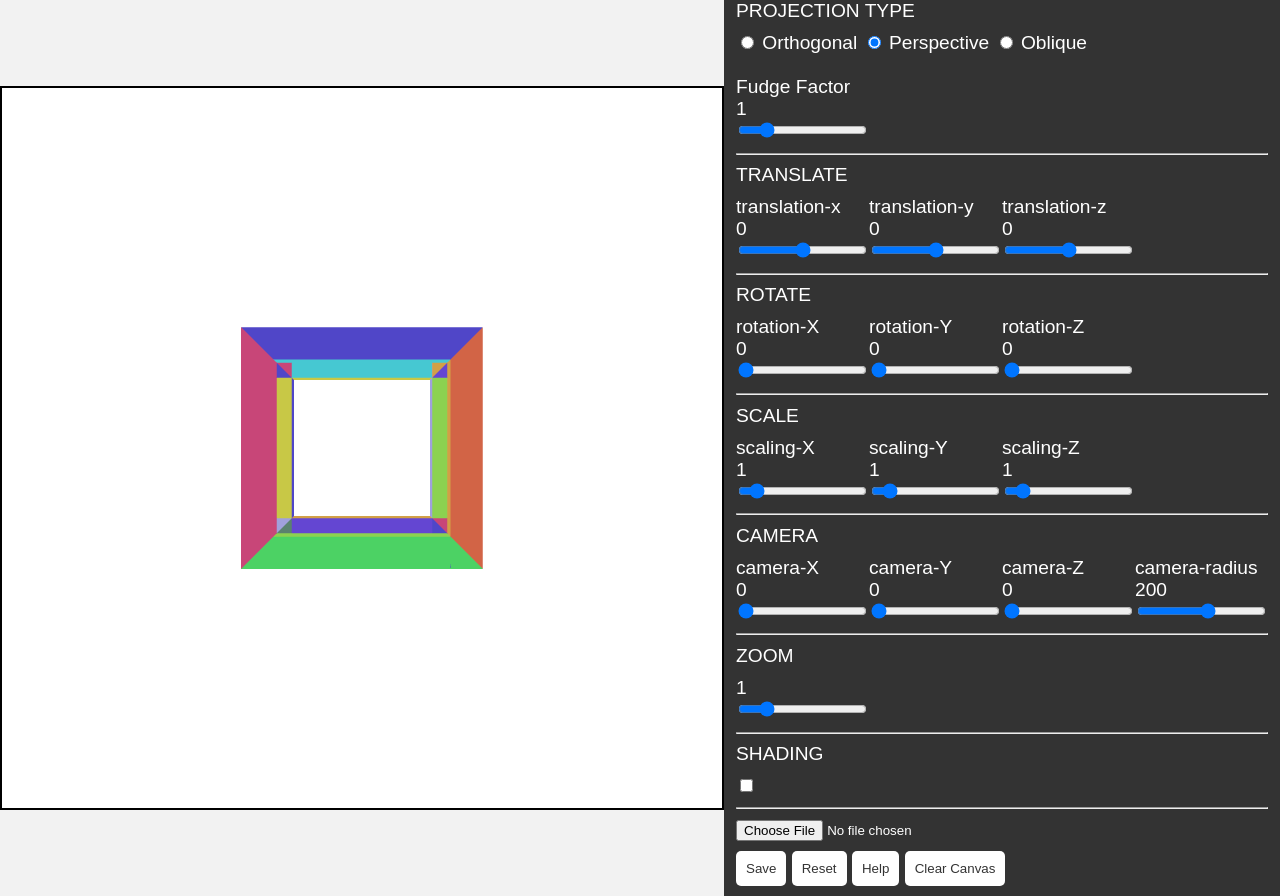
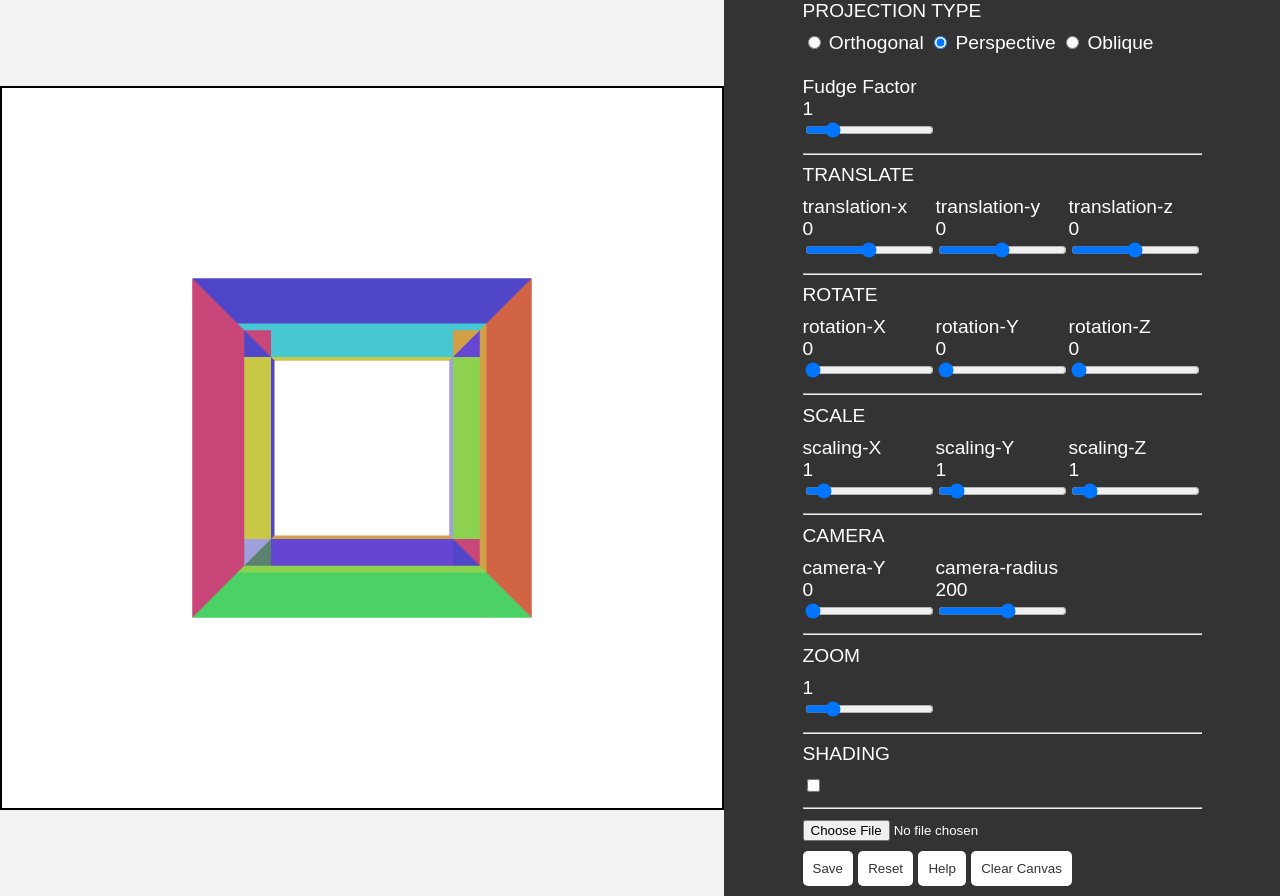
Before and after one commit to airathalca/IF3260_Tugas2_K02_G19, a plain HTML site: page index.html in a window 1280 px wide. Drawn offline with Linux system fonts and the light colour scheme.

Commit message:
change cam to Y only

```diff
--- a/index.html
+++ b/index.html
@@ -199,19 +199,9 @@
         <div class="tools-label">CAMERA</div>
         <div class="tools">
           <div class="outer">
-            <div class="label">camera-X</div>
-            <div id="value-cameraX"></div>
-            <input id="slider-cameraX" type="range" min="0" max="360" step="1"/>
-          </div>
-          <div class="outer">
             <div class="label">camera-Y</div>
             <div id="value-cameraY"></div>
             <input id="slider-cameraY" type="range" min="0" max="360" step="1"/>
-          </div>
-          <div class="outer">
-            <div class="label">camera-Z</div>
-            <div id="value-cameraZ"></div>
-            <input id="slider-cameraZ" type="range" min="0" max="360" step="1"/>
           </div>
           <div class="outer">
             <div class="label">camera-radius</div>
--- a/scripts/main.js
+++ b/scripts/main.js
@@ -29,7 +29,7 @@ window.onclick = function(event) {
     rotation: [degToRad(0), degToRad(0), degToRad(0)],
     scale: [1, 1, 1],
     zoom: 1.0,
-    cameraAngleRadians: [degToRad(0), degToRad(0), degToRad(0)],
+    cameraAngleRadians: degToRad(0),
     cameraRadius: 200.0,
     shading: false,
     center: centerpoint(defaultHollow),
@@ -43,7 +43,7 @@ window.onclick = function(event) {
     rotation: [degToRad(0), degToRad(0), degToRad(0)],
     scale: [1, 1, 1],
     zoom: 1.0,
-    cameraAngleRadians: [degToRad(0), degToRad(0), degToRad(0)],
+    cameraAngleRadians: degToRad(0),
     cameraRadius: 200.0,
     fudgeFactor: 1,
     projType: "perspective",
@@ -63,9 +63,7 @@ window.onclick = function(event) {
   slider.slider_scaleY.oninput = updateScale(1);
   slider.slider_scaleZ.oninput = updateScale(2);
   slider.slider_zoom.oninput = updateZoom();
-  slider.slider_cameraX.oninput = updateCameraAngle(0);
-  slider.slider_cameraY.oninput = updateCameraAngle(1);
-  slider.slider_cameraZ.oninput = updateCameraAngle(2);
+  slider.slider_cameraY.oninput = updateCameraAngle();
   slider.slider_cameraR.oninput = updateCameraRadius();
   slider.slider_fudgeFactor.oninput = updateFudgeFactor();
 
@@ -190,17 +188,12 @@ window.onclick = function(event) {
     };
   }
 
-  function updateCameraAngle(index) {
+  function updateCameraAngle() {
     return function(event) {
       var angleInDegrees = event.target.value;
       var angleInRadians = angleInDegrees * Math.PI / 180;
-      params.cameraAngleRadians[index] = angleInRadians;
-      if (index == 0)
-        value.value_cameraX.innerHTML = angleInDegrees;
-      else if (index == 1)
-        value.value_cameraY.innerHTML = angleInDegrees;
-      else
-        value.value_cameraZ.innerHTML = angleInDegrees;
+      params.cameraAngleRadians = angleInRadians;
+      value.value_cameraY.innerHTML = angleInDegrees;
       modelViewMatrix = drawScene(gl, params);
     };
   }
@@ -232,9 +225,7 @@ window.onclick = function(event) {
     value.value_scaleY.innerHTML = defParams.scale[1];
     value.value_scaleZ.innerHTML = defParams.scale[2];
     value.value_zoom.innerHTML = defParams.zoom;
-    value.value_cameraX.innerHTML = radToDeg(defParams.cameraAngleRadians[0]);
-    value.value_cameraY.innerHTML = radToDeg(defParams.cameraAngleRadians[1]);
-    value.value_cameraZ.innerHTML = radToDeg(defParams.cameraAngleRadians[2]);
+    value.value_cameraY.innerHTML = radToDeg(defParams.cameraAngleRadians);
     value.value_cameraR.innerHTML = defParams.cameraRadius;
     value.value_fudgeFactor.innerHTML = defParams.fudgeFactor;
 
@@ -249,9 +240,7 @@ window.onclick = function(event) {
     slider.slider_scaleY.value = defParams.scale[1];
     slider.slider_scaleZ.value = defParams.scale[2];
     slider.slider_zoom.value = defParams.zoom;
-    slider.slider_cameraX.value = radToDeg(defParams.cameraAngleRadians[0]);
-    slider.slider_cameraY.value = radToDeg(defParams.cameraAngleRadians[1]);
-    slider.slider_cameraZ.value = radToDeg(defParams.cameraAngleRadians[2]);
+    slider.slider_cameraY.value = radToDeg(defParams.cameraAngleRadians);
     slider.slider_cameraR.value = defParams.cameraRadius;
   }
 
@@ -279,7 +268,7 @@ window.onclick = function(event) {
     params.rotation = [...defParams.rotation];
     params.scale = [...defParams.scale];
     params.zoom = defParams.zoom;
-    params.cameraAngleRadians = [...defParams.cameraAngleRadians];
+    params.cameraAngleRadians = defParams.cameraAngleRadians;
     params.cameraRadius = defParams.cameraRadius;
     params.fudgeFactor = defParams.fudgeFactor;
     params.projType = defParams.projType;
--- a/scripts/querySelector.js
+++ b/scripts/querySelector.js
@@ -28,9 +28,7 @@ export var slider = {
   slider_scaleY: document.querySelector("#slider-scaleY"),
   slider_scaleZ: document.querySelector("#slider-scaleZ"),
   slider_zoom: document.querySelector("#slider-zoom"),
-  slider_cameraX: document.querySelector("#slider-cameraX"),
   slider_cameraY: document.querySelector("#slider-cameraY"),
-  slider_cameraZ: document.querySelector("#slider-cameraZ"),
   slider_cameraR: document.querySelector("#slider-cameraR"),
   slider_fudgeFactor: document.querySelector("#slider-fudgeFactor"),
 }
--- a/scripts/script.js
+++ b/scripts/script.js
@@ -98,12 +98,18 @@ export function drawScene(gl, params) {
     var target = [0, 0, 0];
     var up = [0, 1, 0];
 
-    var cameraMatrix = mat4.lookAt(eye, target, up);
-    var viewMatrix = mat4.inverse(cameraMatrix);
-    viewMatrix = mat4.multiply(viewMatrix, mat4.xRotate(params.cameraAngleRadians[0]));
-    viewMatrix = mat4.multiply(viewMatrix, mat4.yRotate(params.cameraAngleRadians[1]));
-    viewMatrix = mat4.multiply(viewMatrix, mat4.zRotate(params.cameraAngleRadians[2]));
+    var viewMatrix = mat4.identity();
+    viewMatrix = mat4.multiply(viewMatrix, mat4.yRotate(params.cameraAngleRadians));
     viewMatrix = mat4.multiply(viewMatrix, mat4.translate(...eye));
+
+    var camPos = [
+        viewMatrix[12],
+        viewMatrix[13],
+        viewMatrix[14]
+    ]
+
+    var cameraMatrix = mat4.lookAt(camPos, target, up);
+    viewMatrix = mat4.inverse(cameraMatrix);
 
     var modelViewMatrix = mat4.multiply(viewMatrix, modelMatrix);
 
```
